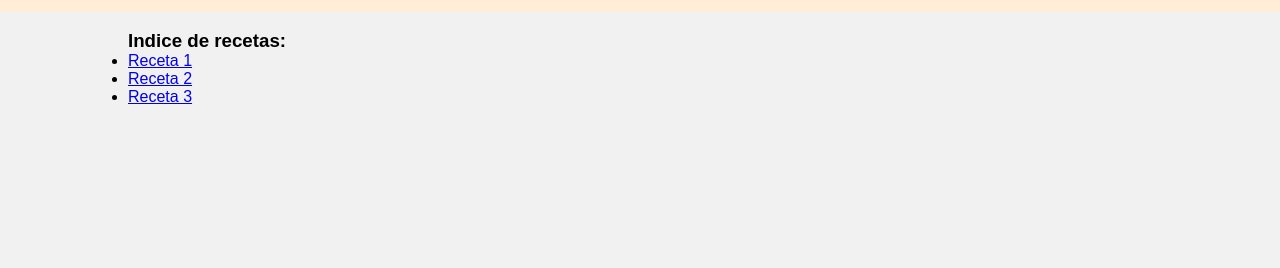
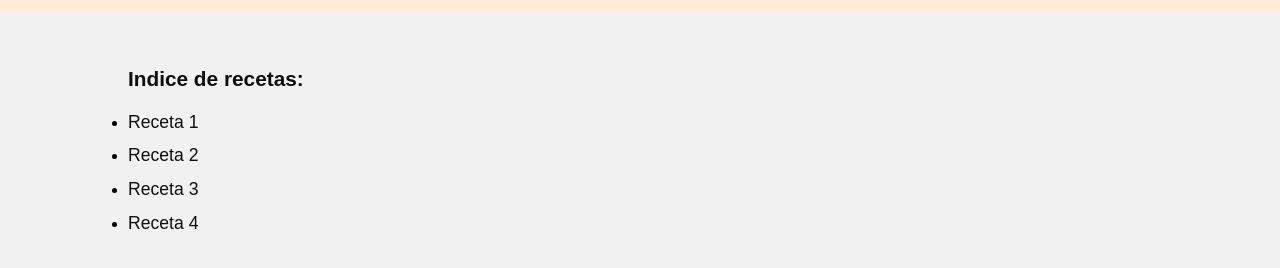
Before and after one commit to may-fernandez/Entrenamiento1_Ejercicio3, a plain HTML site: page index.html in a window 1280 px wide. Shown: the part 50-318 px from the top of the page. Drawn offline with Linux system fonts and the light colour scheme.

Commit message:
Modifica estilos y agrega identificadores e item de recetas

```diff
--- a/index.html
+++ b/index.html
@@ -13,9 +13,10 @@
     <main>
         <h3 id="titulo-indice">Indice de recetas:</h3>
         <ul id="lista-recetas">
-            <li><a href="./pages/receta1.html">Receta 1</a></li>
-            <li><a href="./pages/receta2.html">Receta 2</a></li>
-            <li><a href="./pages/receta3.html">Receta 3</a></li>
+            <li class="item-recetas"><a href="./pages/receta1.html">Receta 1</a></li>
+            <li class="item-recetas"><a href="./pages/receta2.html">Receta 2</a></li>
+            <li class="item-recetas"><a href="./pages/receta3.html">Receta 3</a></li>
+            <li class="item-recetas"><a href="./pages/receta4.html">Receta 4</a></li>
         </ul>
     </main>
 </body>
--- a/style.css
+++ b/style.css
@@ -35,5 +35,23 @@ header #home{
 main{
     width: 80%;
     height: 100vh;
-    margin-top: 5em;
+    margin-top: 6em;
 }
+
+#titulo-indice{
+    margin: 1em 0;
+    color: #0e0e0e;
+    font-size: 1.3em;
+    font-weight: 600;
+}
+
+.item-recetas{
+    margin-bottom: 0.8em;
+}
+
+.item-recetas a{
+    text-decoration: none;
+    color: #0e0e0e;
+    font-size: 1.1em;
+
+}
```
